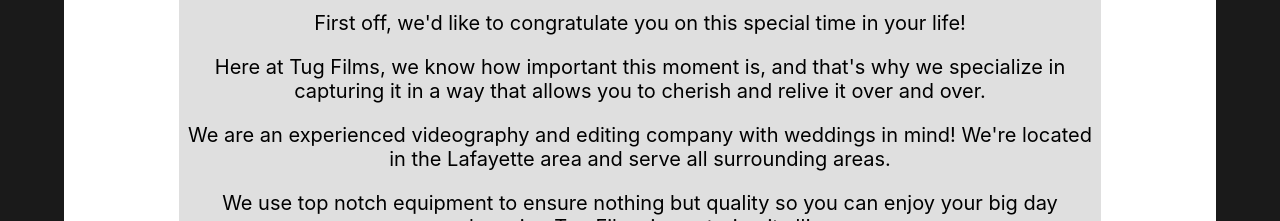
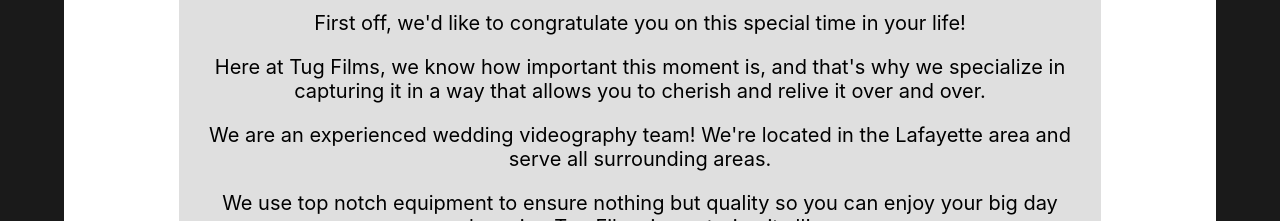
Before and after one commit to ZakOpry/aaronsPortfolio, a React (Create React App) app in the folder portfolio/: page /#/ in a window 1280 px wide. Shown: the part 1140-1361 px from the top of the page. Built offline with nearby package versions, Linux system fonts and the light colour scheme; a web font is replaced by a local one.

Commit message:
Changed wording on experience statement

```diff
--- a/portfolio/src/components/HomePageMiddle.js
+++ b/portfolio/src/components/HomePageMiddle.js
@@ -21,9 +21,8 @@
             cherish and relive it over and over.
           </p>
           <p>
-            We are an experienced videography and editing company with weddings
-            in mind! We're located in the Lafayette area and serve all
-            surrounding areas.
+            We are an experienced wedding videography team! We're located in the
+            Lafayette area and serve all surrounding areas.
           </p>
           <p>
             We use top notch equipment to ensure nothing but quality so you can
```
